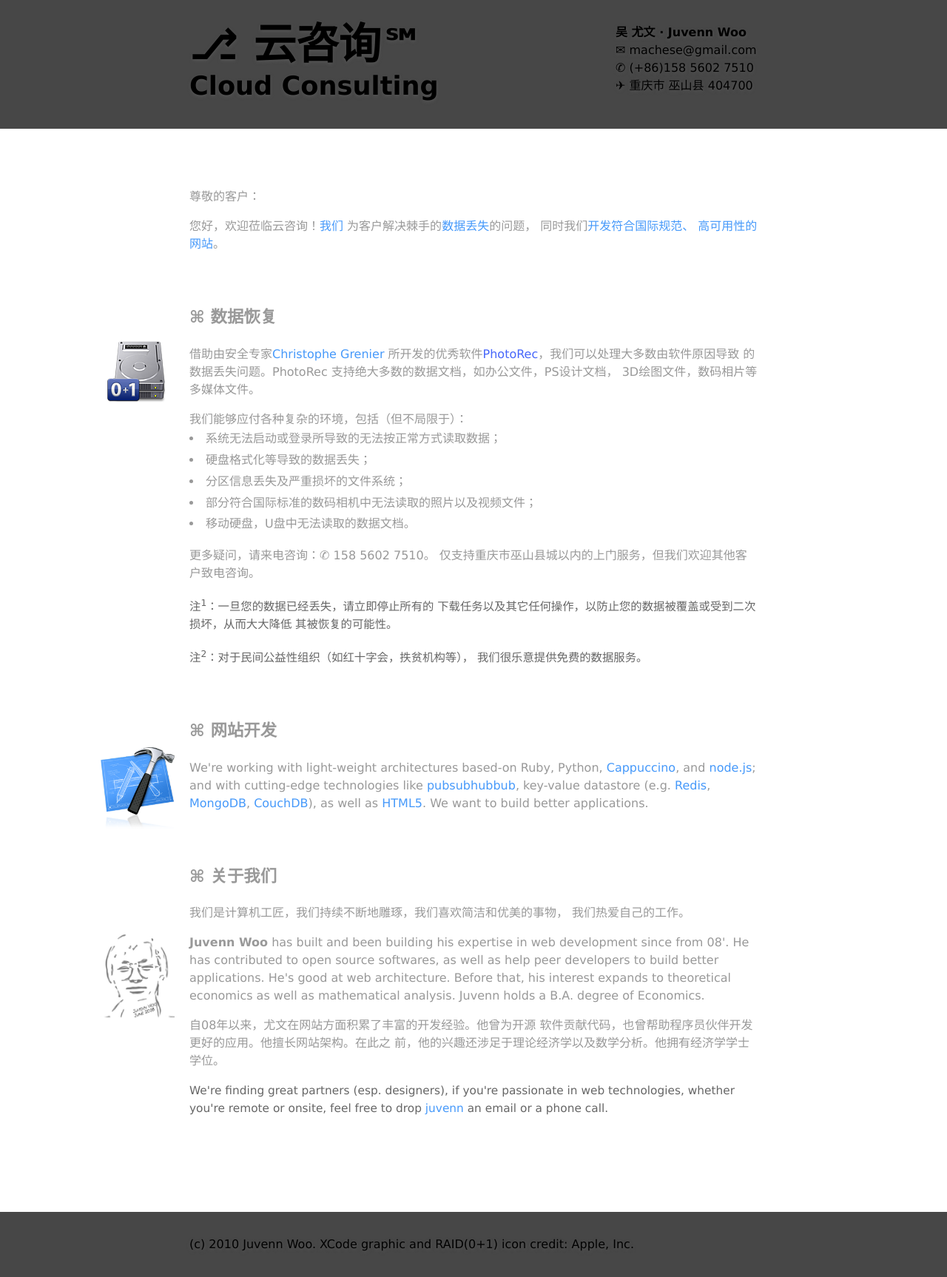
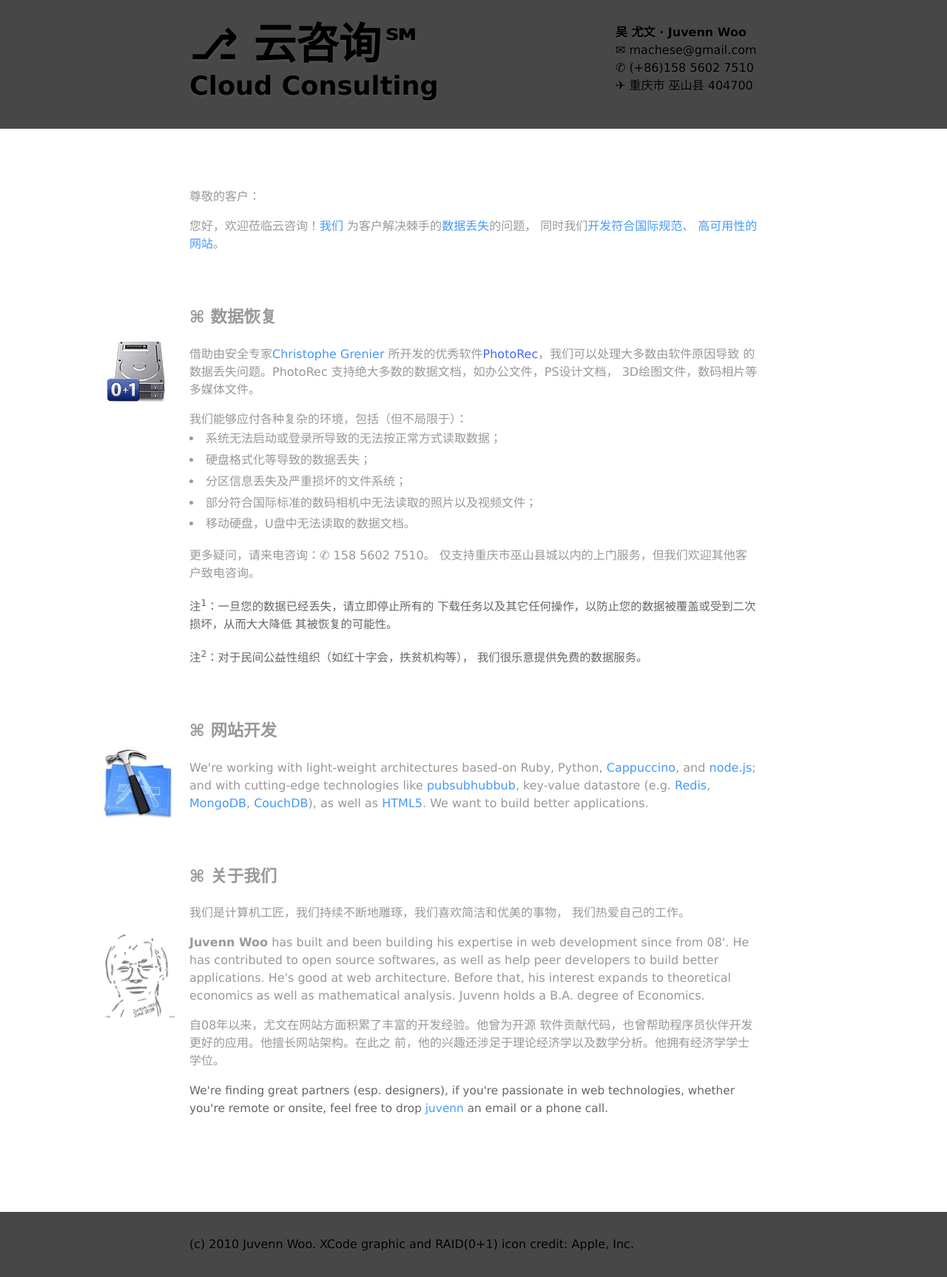
Before and after one commit to juvenn/juvenn.github.io, a Jekyll site: the page built from service/index.html, in a window 1280 px wide. Shown: the whole page at 74% size. Built offline with Jekyll 4.4.1, drawn with Linux system fonts in a browser that asks for light colours.

Commit message:
change xcode graphic

```diff
--- a/_layouts/service.html
+++ b/_layouts/service.html
@@ -3,7 +3,7 @@
   <head>
     <meta charset="utf-8">
     <meta http-equiv="content-type" content="text/html">
-    <meta name="keywords" content="数据恢复, 网站开发, 重庆, 巫山,
+    <meta name="keywords" content="云咨询, 数据恢复, 网站开发, 重庆, 巫山,
     404700">
     <meta name="description" content="云咨询 - Cloud Consulting">
     <link rel="stylesheet" type="text/css" href="/media/css/reset.css">
--- a/service/index.html
+++ b/service/index.html
@@ -54,7 +54,7 @@ layout: service
 <div id="dev" class="section">
   <h3 class="section">网站开发</h3>
 
-  <img alt="Web开发" title="Web开发" src="/media/images/code.png">
+  <img alt="Web开发" title="Web开发" src="/media/images/code.jpg">
 
   <p>We're working with light-weight architectures based-on Ruby, Python,
   <a href="http://cappuccino.org">Cappuccino</a>,
```
Also changed, not shown: media/images/code.jpg (added), media/images/code.png (deleted).
